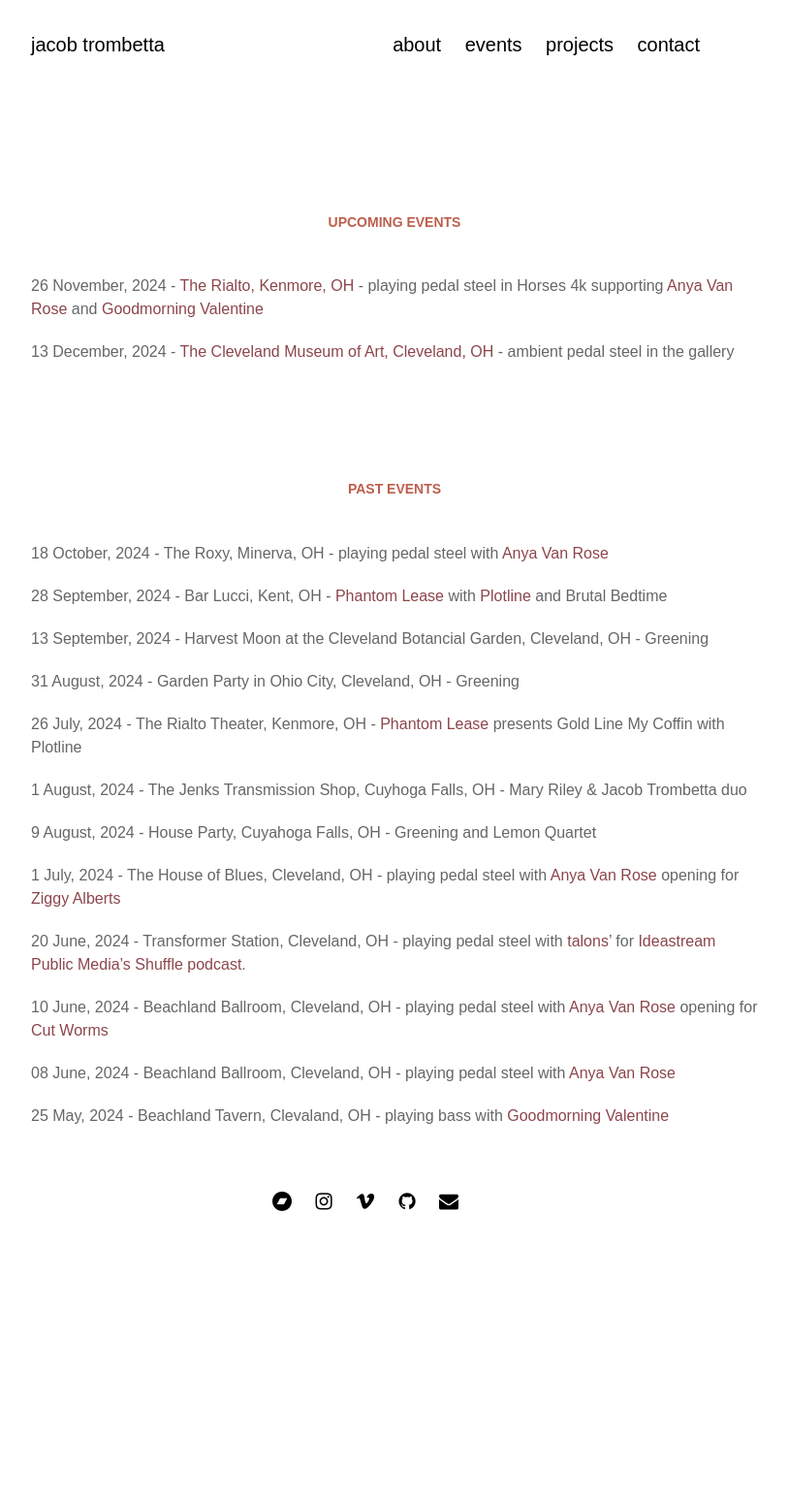
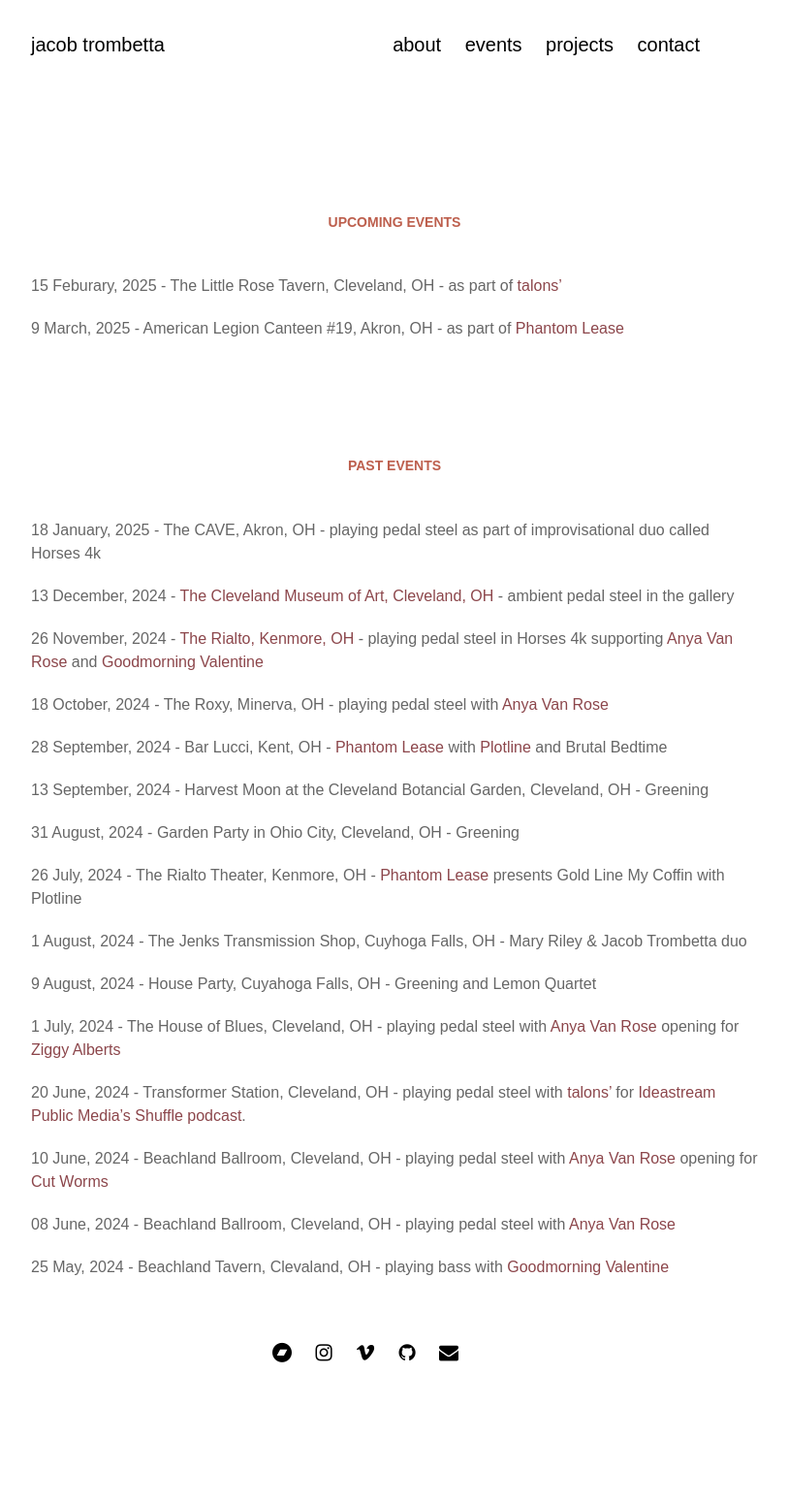
Before and after one commit to jacobtrombetta/jacobtrombetta.github.io, a Jekyll site: the page built from pages/events.md, in a window 1280 px wide. Shown: the whole page at 97% size, without its empty margins (263-1076 px from the left). Built offline with Jekyll 4.4.1, drawn with Linux system fonts in a browser that asks for light colours; nearby versions of some CDN libraries; some web fonts are replaced; before the commit the page ends 1393 px from its top, so only the background shows below that.

Commit message:
update events page

```diff
--- a/pages/events.md
+++ b/pages/events.md
@@ -4,11 +4,17 @@ title: events
 permalink: /events
 ---
 ### Upcoming events
-26 November, 2024 - [The Rialto, Kenmore, OH](https://www.therialtotheatre.com/calendar/2024/11/26/goodmorning-valentine-anya-van-rose-horses-4k) - playing pedal steel in Horses 4k supporting [Anya Van Rose](https://www.anyavanrose.com/) and [Goodmorning Valentine](https://goodmorningvalentine.bandcamp.com/)
+15 Feburary, 2025 - The Little Rose Tavern, Cleveland, OH - as part of [talons'](https://talons.bandcamp.com/)
+
+9 March, 2025 - American Legion Canteen #19, Akron, OH - as part of [Phantom Lease](https://sites.google.com/view/phantomlease/home)
+
+### Past events
+18 January, 2025 - The CAVE, Akron, OH - playing pedal steel as part of improvisational duo called Horses 4k
 
 13 December, 2024 - [The Cleveland Museum of Art, Cleveland, OH](https://www.clevelandart.org/events/music-galleries-jacob-trombetta) - ambient pedal steel in the gallery
 
-### Past events
+26 November, 2024 - [The Rialto, Kenmore, OH](https://www.therialtotheatre.com/calendar/2024/11/26/goodmorning-valentine-anya-van-rose-horses-4k) - playing pedal steel in Horses 4k supporting [Anya Van Rose](https://www.anyavanrose.com/) and [Goodmorning Valentine](https://goodmorningvalentine.bandcamp.com/)
+
 18 October, 2024 - The Roxy, Minerva, OH - playing pedal steel with [Anya Van Rose](https://www.anyavanrose.com/)
 
 28 September, 2024 - Bar Lucci, Kent, OH - [Phantom Lease](https://sites.google.com/view/phantomlease/home) with [Plotline](https://www.instagram.com/plotline.ak/) and Brutal Bedtime
```
